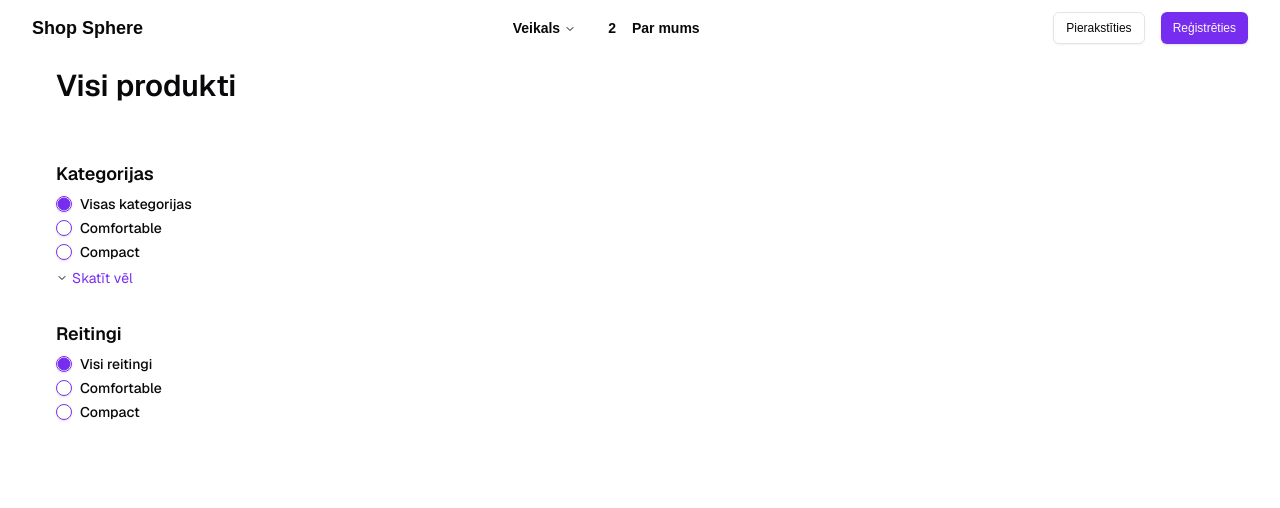
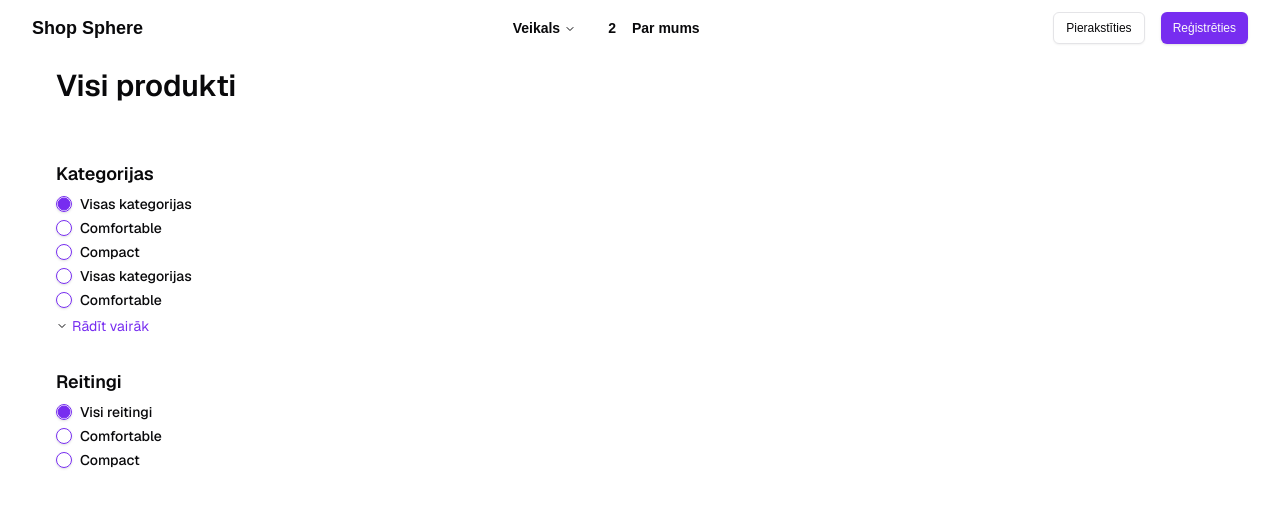
Before and after one commit to linciss/ShopRealm, a Next.js app: page /products in a window 1280 px wide. Shown: the top 508 px of the page. Built offline with nearby package versions, Linux system fonts and the light colour scheme.

Commit message:
feat: Update side filters component to show/hide more categories

```diff
--- a/src/components/custom/side-filters.tsx
+++ b/src/components/custom/side-filters.tsx
@@ -1,6 +1,9 @@
+//  use client is for the purpose of using javascript in the browser, making the component as a client component, its not sent from the server to the client
+'use client';
 import { Label } from '@/components/ui/label';
 import { RadioGroup, RadioGroupItem } from '@/components/ui/radio-group';
-import { ChevronDown } from 'lucide-react';
+import { ChevronDown, ChevronUp } from 'lucide-react';
+import { useState } from 'react';
 
 interface FIlterProps {
   value: string;
@@ -9,12 +12,20 @@ interface FIlterProps {
 }
 
 export const SideFilters = () => {
+  const [showMore, setShowMore] = useState(false);
+
+  const handleShowMore = () => {
+    setShowMore(!showMore);
+  };
+
   return (
-    <aside className='flex flex-col gap-8'>
+    <aside className='flex flex-col gap-8 pr-4'>
       <section className='flex flex-col gap-2'>
         <h2 className='text-lg font-semibold'>Kategorijas</h2>
         <RadioGroup defaultValue={categoryFilter[0].value}>
-          {categoryFilter.map(({ id, value, label }) => (
+          {categoryFilter
+            .slice(0, showMore ? categoryFilter.length : 5)
+            .map(({ id, value, label }) => (
               <div key={id} className='flex items-center space-x-2'>
                 <RadioGroupItem
                   value={value}
@@ -28,9 +39,12 @@ export const SideFilters = () => {
             ))}
         </RadioGroup>
         <span className='flex flex-row items-center gap-1'>
-          <ChevronDown size={12} />
-          <p className='text-primary text-sm hover:underline cursor-pointer'>
-            Skatīt vēl
+          {showMore ? <ChevronUp size={12} /> : <ChevronDown size={12} />}
+          <p
+            className='text-primary text-sm hover:underline cursor-pointer'
+            onClick={handleShowMore}
+          >
+            {showMore ? 'Rādīt mazāk' : 'Rādīt vairāk'}
           </p>
         </span>
       </section>
@@ -72,6 +86,21 @@ const categoryFilter: FIlterProps[] = [
     id: 'r3',
     label: 'Compact',
   },
+  {
+    value: 'all2',
+    id: 'r4',
+    label: 'Visas kategorijas',
+  },
+  {
+    value: 'comfortable2',
+    id: 'r5',
+    label: 'Comfortable',
+  },
+  {
+    value: 'compact2',
+    id: 'r6',
+    label: 'Compact',
+  },
 ];
 
 const ratingFilter: FIlterProps[] = [
```
Lines whose indentation alone changed are shown as unchanged.
